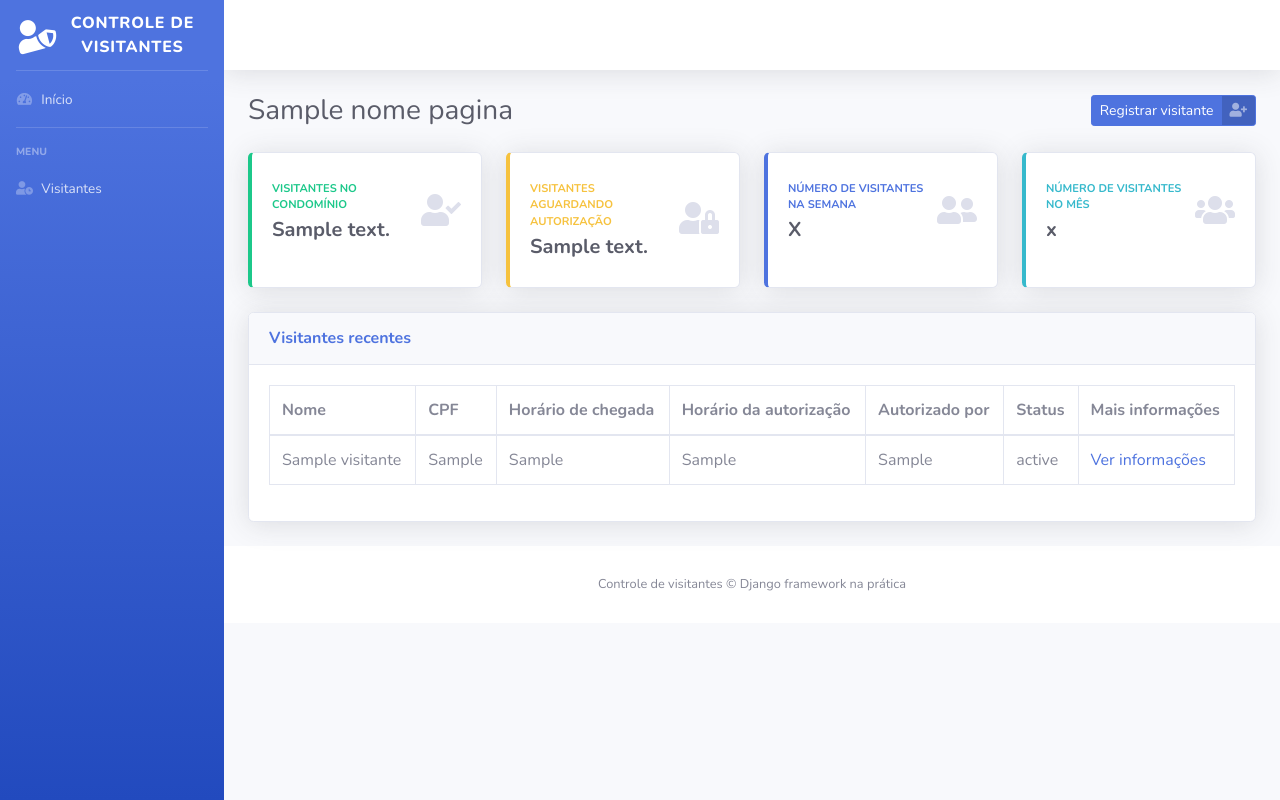
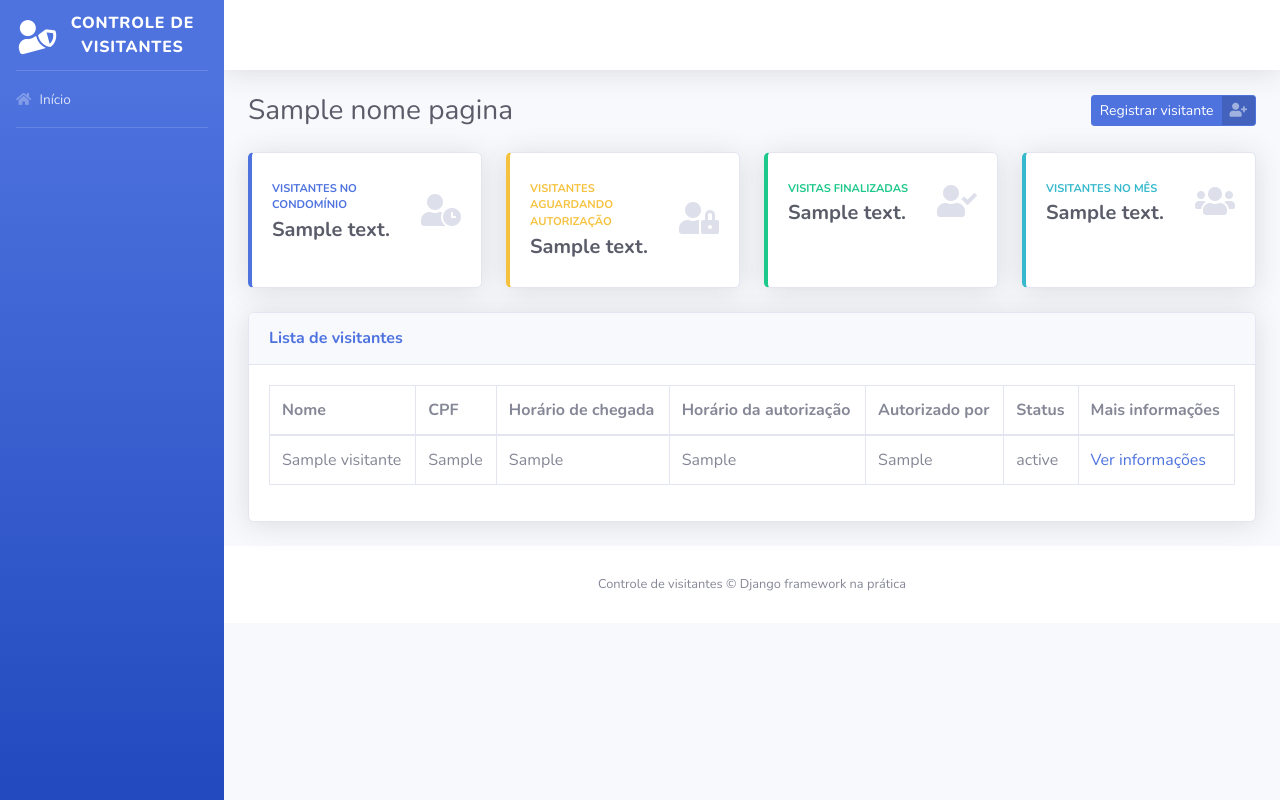
Before and after one commit to tchaguitos/controle-visitantes, a Django app: template templates/index.html in a window 1280 px wide. Run offline with Django 3.2, Linux system fonts and the light colour scheme; the template is opened without the code that fills it: most values are stand-ins (such as "Sample title", 1, 10 or a date in 2020); some libraries are stand-ins or nearby versions.

Commit message:
feat(dashboard): add números a página inicial da dashboard

```diff
--- a/templates/base.html
+++ b/templates/base.html
@@ -33,23 +33,12 @@
 
             <li class="nav-item">
                 <a class="nav-link" href="{% url 'index' %}">
-                    <i class="fas fa-fw fa-tachometer-alt"></i>
+                    <i class="fas fa-home"></i>
                     <span>Início</span>
                 </a>
             </li>
 
             <hr class="sidebar-divider">
-
-            <div class="sidebar-heading">
-                Menu
-            </div>
-
-            <li class="nav-item">
-                <a class="nav-link" href="#">
-                    <i class="fas fa-user-clock"></i>
-                    <span>Visitantes</span>
-                </a>
-            </li>
         </ul>
 
         <div id="content-wrapper" class="d-flex flex-column">
--- a/templates/index.html
+++ b/templates/index.html
@@ -27,16 +27,16 @@
 
     <div class="row">
         <div class="col-xl-3 col-md-6 mb-4">
-            <div class="card border-left-success shadow h-100 py-2">
+            <div class="card border-left-primary shadow h-100 py-2">
                 <div class="card-body">
                     <div class="row no-gutters align-items-center">
                         <div class="col mr-2">
-                            <div class="text-xs font-weight-bold text-success text-uppercase mb-1">Visitantes no condomínio</div>
+                            <div class="text-xs font-weight-bold text-primary text-uppercase mb-1">Visitantes no condomínio</div>
                             <div class="h5 mb-0 font-weight-bold text-gray-800">{{ visitantes_em_visita }}</div>
                         </div>
 
                         <div class="col-auto">
-                            <i class="fas fa-user-check fa-2x text-gray-300"></i>
+                            <i class="fas fa-user-clock fa-2x text-gray-300"></i>
                         </div>
                     </div>
                 </div>
@@ -61,15 +61,15 @@
         </div>
 
         <div class="col-xl-3 col-md-6 mb-4">
-            <div class="card border-left-primary shadow h-100 py-2">
+            <div class="card border-left-success shadow h-100 py-2">
                 <div class="card-body">
                     <div class="row no-gutters align-items-center">
                         <div class="col mr-2">
-                            <div class="text-xs font-weight-bold text-primary text-uppercase mb-1">Número de visitantes na semana</div>
-                            <div class="h5 mb-0 font-weight-bold text-gray-800">X</div>
+                            <div class="text-xs font-weight-bold text-success text-uppercase mb-1">Visitas finalizadas</div>
+                            <div class="h5 mb-0 font-weight-bold text-gray-800">{{ visitantes_finalizado }}</div>
                         </div>
                         <div class="col-auto">
-                            <i class="fas fa-user-friends fa-2x text-gray-300"></i>
+                            <i class="fas fa-user-check fa-2x text-gray-300"></i>
                         </div>
                     </div>
                 </div>
@@ -81,8 +81,8 @@
                 <div class="card-body">
                     <div class="row no-gutters align-items-center">
                         <div class="col mr-2">
-                            <div class="text-xs font-weight-bold text-info text-uppercase mb-1">Número de visitantes no mês</div>
-                            <div class="h5 mb-0 font-weight-bold text-gray-800">x</div>
+                            <div class="text-xs font-weight-bold text-info text-uppercase mb-1">Visitantes no mês</div>
+                            <div class="h5 mb-0 font-weight-bold text-gray-800">{{ visitantes_mes }}</div>
                         </div>
                         <div class="col-auto">
                             <i class="fas fa-users fa-2x text-gray-300"></i>
@@ -95,7 +95,7 @@
 
     <div class="card shadow mb-4">
         <div class="card-header py-3">
-            <h6 class="m-0 font-weight-bold text-primary">Visitantes recentes</h6>
+            <h6 class="m-0 font-weight-bold text-primary">Lista de visitantes</h6>
         </div>
 
         <div class="card-body">
```
Also changed, not shown: apps/dashboard/views.py (+16 -1 lines).
